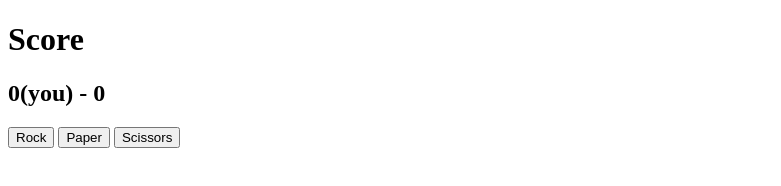
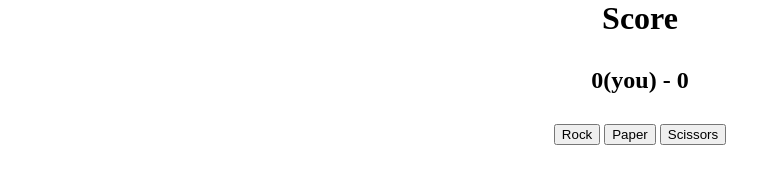
Before and after one commit to Mechareivax/RockPaperScissors, a plain HTML site: page index.html in a window 1280 px wide. Shown: the whole page, without its empty margins (0-781 px from the left). Drawn offline with Linux system fonts and the light colour scheme.

Commit message:
center and space out elements

```diff
--- a/index.js
+++ b/index.js
@@ -122,10 +122,10 @@ function playRound (playerSelection, computerSelection) {
         return "It's a draw! You both picked " + playerSelection;
     } else if (playerWon) {
         playerScore++;
-        return "You Win! " + playerSelection + " beats " + computerSelection;
+        return "Nice! " + playerSelection + " beats " + computerSelection;
     } else if (!playerWon) {
         computerScore++;
-        return "You Lose... " + computerSelection + " beats " + playerSelection;
+        return "Oh no... " + computerSelection + " beats " + playerSelection;
     }
 }
 
--- a/style.css
+++ b/style.css
@@ -1,3 +1,26 @@
+body {
+    margin: auto;
+    height: 100%;
+    width: 60%;
+}
+
+h1 {
+    margin: auto;
+    text-align: center;
+}
+
+h2 {
+    margin: 30px auto;
+    text-align: center;
+}
+
+div {
+    margin: auto;
+    text-align: center;
+}
+
 #playAgain {
     display: none;
+    margin: auto;
+    text-align: center;
 }
```
